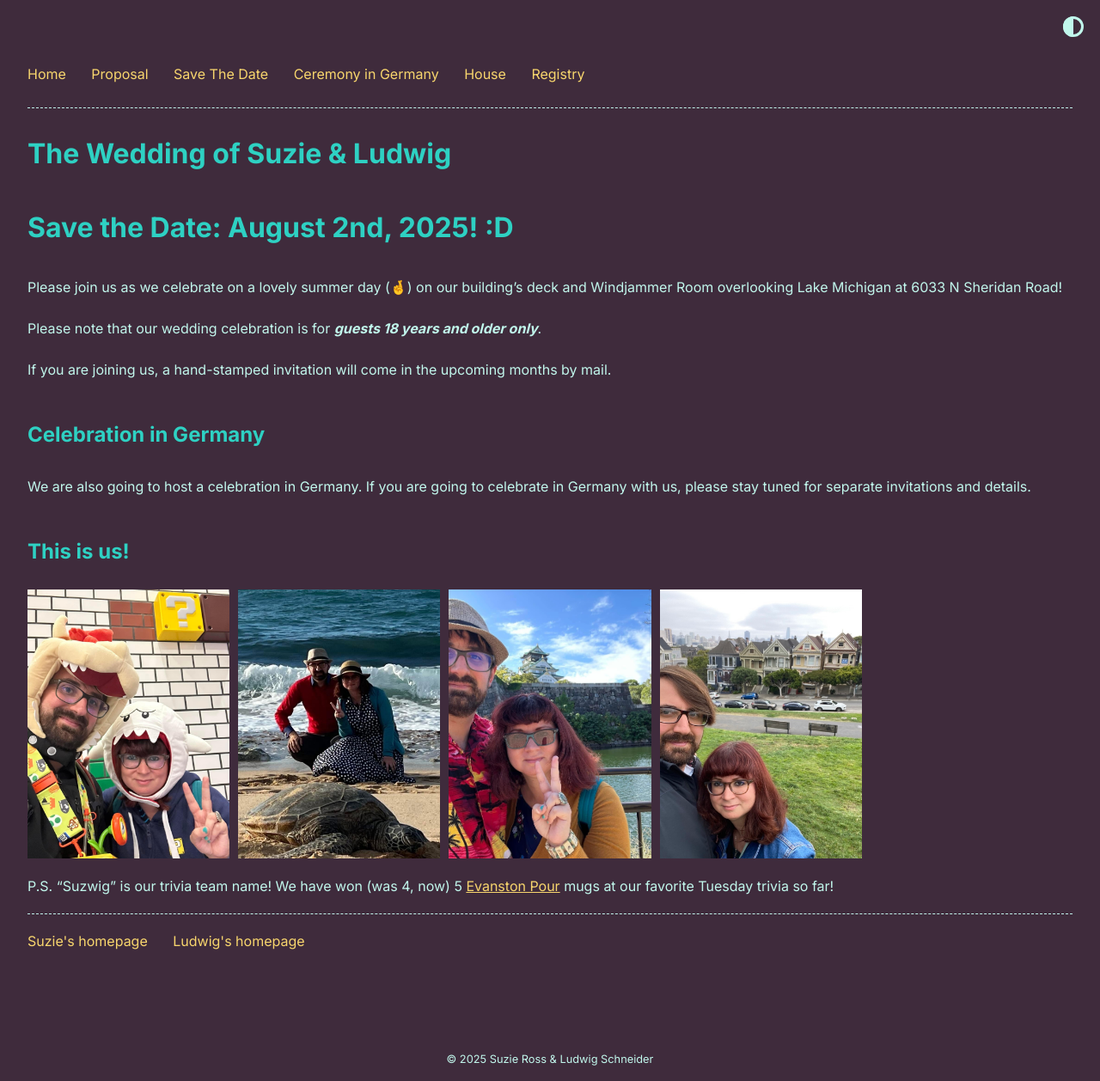
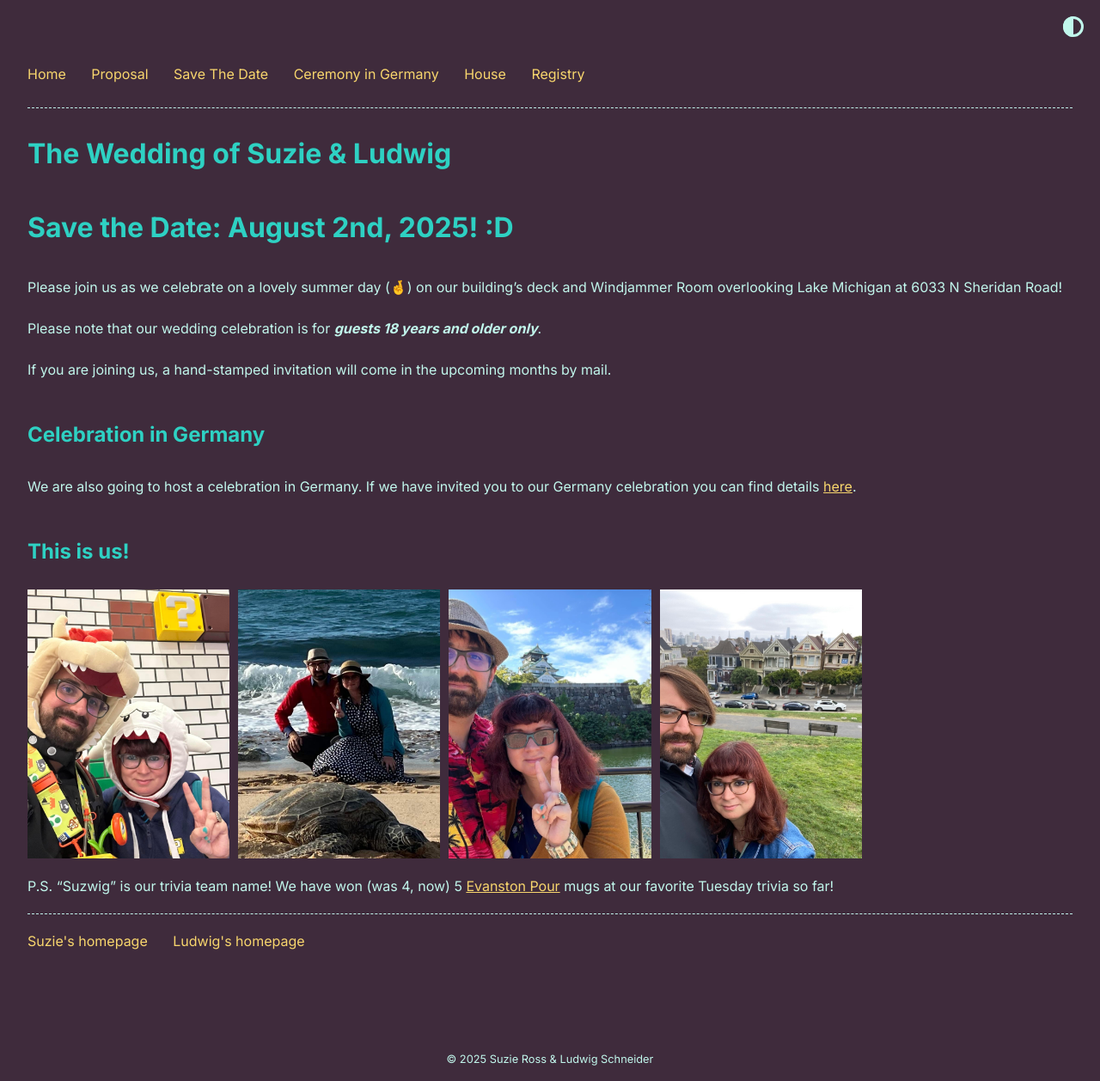
Before and after one commit to suzwig/suzwig.github.io, a Jekyll site: the page built from save-the-date.md, in a window 1280 px wide. Shown: the whole page at 86% size. Built offline with Jekyll 4.4.1, drawn with Linux system fonts in a browser that asks for light colours.

Commit message:
Update save-the-date.md

```diff
--- a/save-the-date.md
+++ b/save-the-date.md
@@ -13,7 +13,7 @@ If you are joining us, a hand-stamped invitation will come in the upcoming month
 ## Celebration in Germany
 
 We are also going to host a celebration in Germany.
-If you are going to celebrate in Germany with us, please stay tuned for separate invitations and details.
+If we have invited you to our Germany celebration you can find details [here](germany).
 
 ## This is us!
 
```
